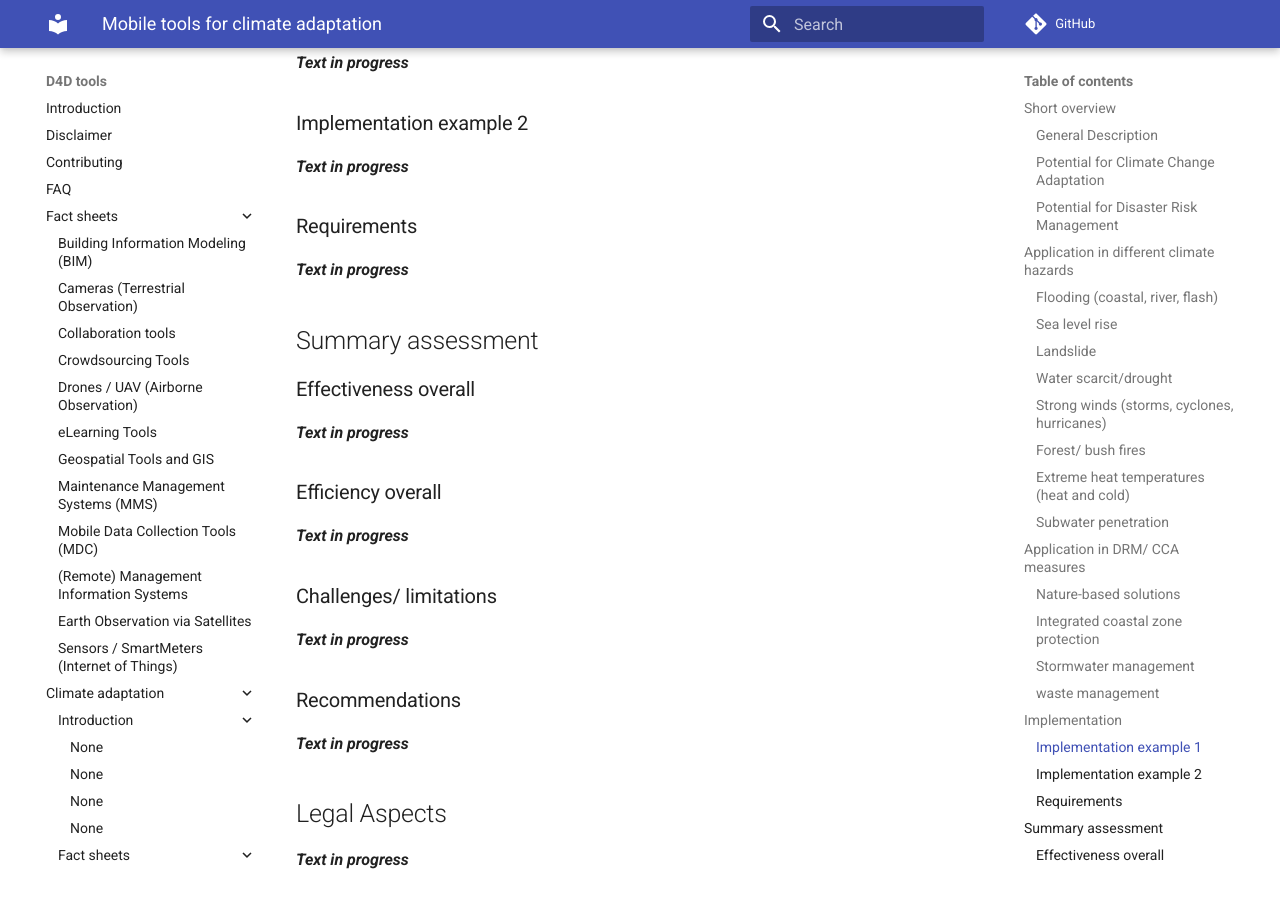
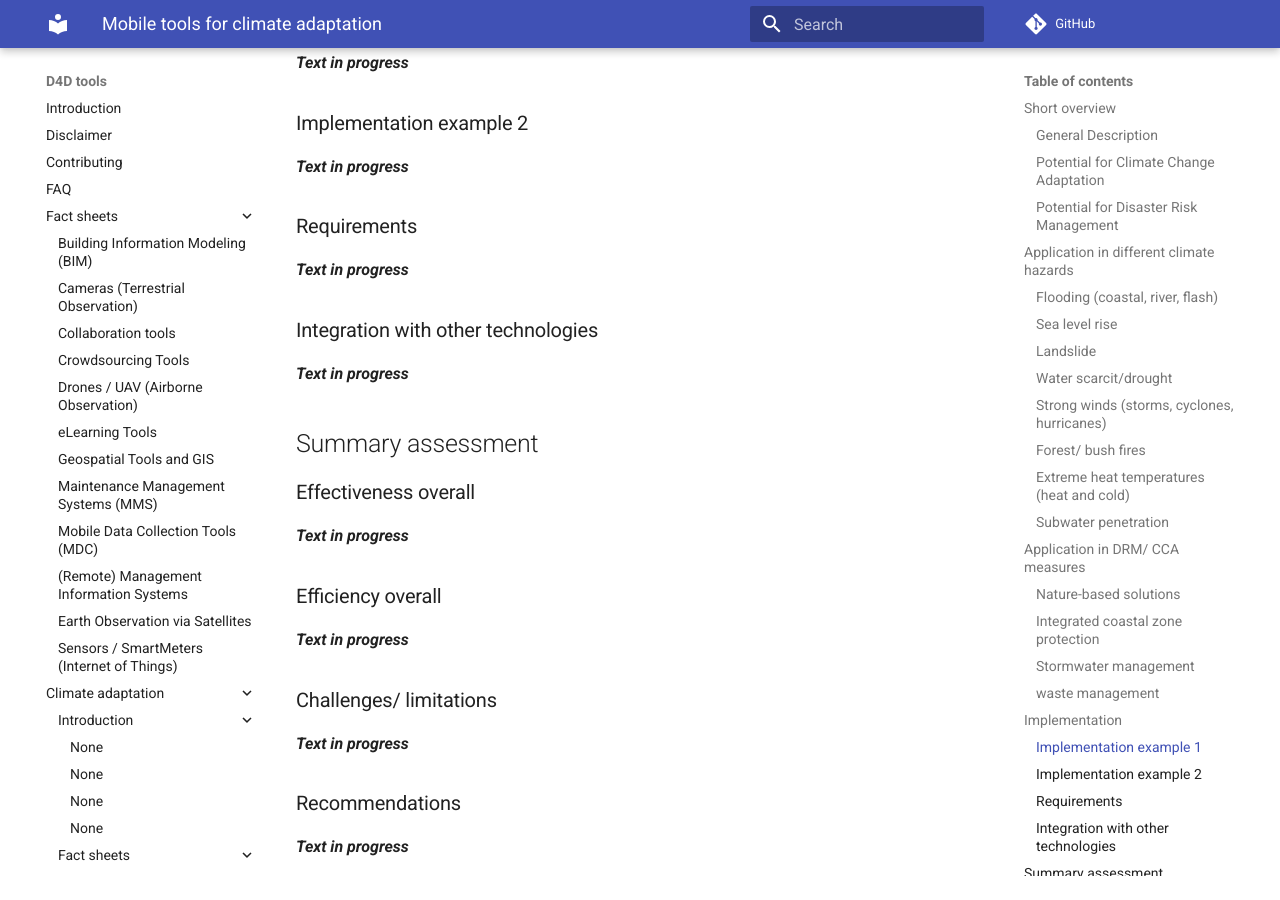
Before and after one commit to openkfw/d4dtools, an MkDocs documentation site: the page built from docs/climate-adaptation/fact-sheets-cres/mobile-tools.md, in a window 1280 px wide and 900 px high, scrolled down 2023 px. Built offline with MkDocs 1.6.1 and Material for MkDocs 9.7.7, drawn with Linux system fonts in a browser that asks for light colours; comment, search, counter and statistics services are not loaded.

Commit message:
Update mobile-tools.md with integration section

```diff
--- a/docs/climate-adaptation/fact-sheets-cres/mobile-tools.md
+++ b/docs/climate-adaptation/fact-sheets-cres/mobile-tools.md
@@ -86,6 +86,10 @@ On this page we are going to talk about mobile tools that can be used for climat
 
 ***Text in progress***
 
+### Integration with other technologies
+
+***Text in progress***
+
 ## Summary assessment
 
 ### Effectiveness overall
```
